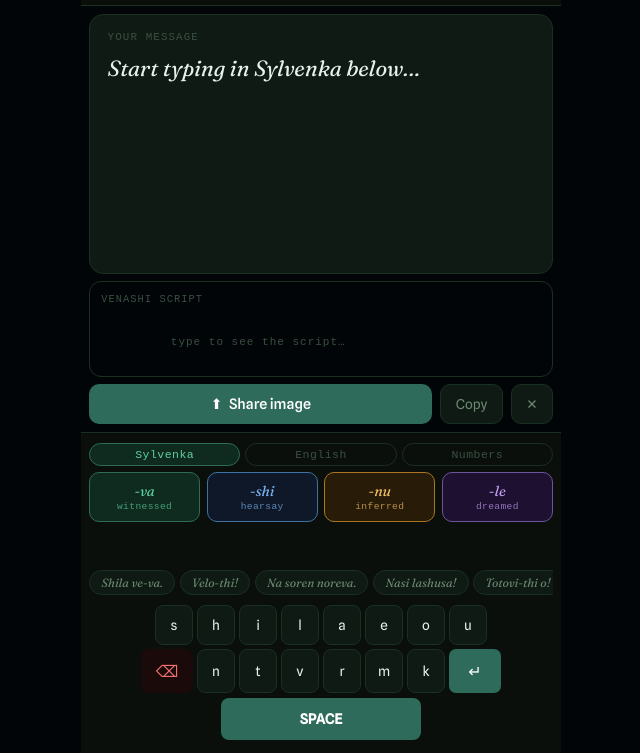
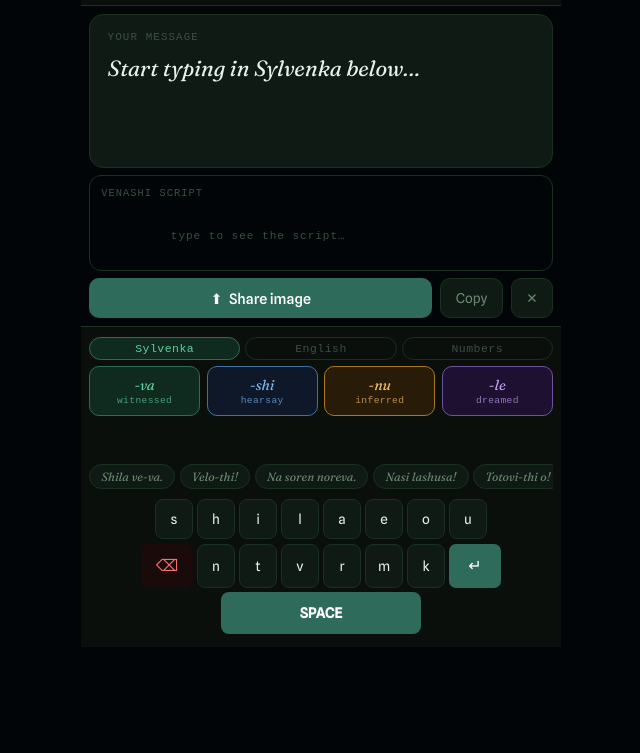
Before and after one commit to surroachl-beep/sylvenka, a website: page public/keyboard/app.html in a window 1280 px wide. Shown: the part 47-800 px from the top of the page, without its empty margins (319-959 px from the left). Drawn offline with Linux system fonts and the light colour scheme.

Commit message:
Fix preview height

```diff
--- a/public/keyboard/app.html
+++ b/public/keyboard/app.html
@@ -30,7 +30,7 @@ html,body{width:100%;height:100%;background:var(--bg);color:var(--text);font-fam
 .back-link:hover{color:var(--va-light)}
 
 /* Message preview area */
-.preview-area{flex:1;display:flex;flex-direction:column;padding:.5rem;gap:.4rem;overflow:hidden;min-height:0}
+.preview-area{flex:1;display:flex;flex-direction:column;padding:.5rem;gap:.4rem;overflow:hidden;min-height:0;max-height:40vh}
 .preview-card{background:var(--card);border:1px solid var(--border);border-radius:14px;padding:1rem 1.1rem;flex:1;display:flex;flex-direction:column;gap:.5rem;overflow:hidden;position:relative}
 .preview-label{font-size:.68rem;color:var(--faint);font-family:var(--mono);letter-spacing:.1em;text-transform:uppercase;flex-shrink:0}
 .preview-roman{font-family:var(--serif);font-style:italic;font-size:clamp(16px,4vw,22px);color:var(--text);line-height:1.6;flex:1;min-height:40px;word-break:break-word;overflow-y:auto}
```
